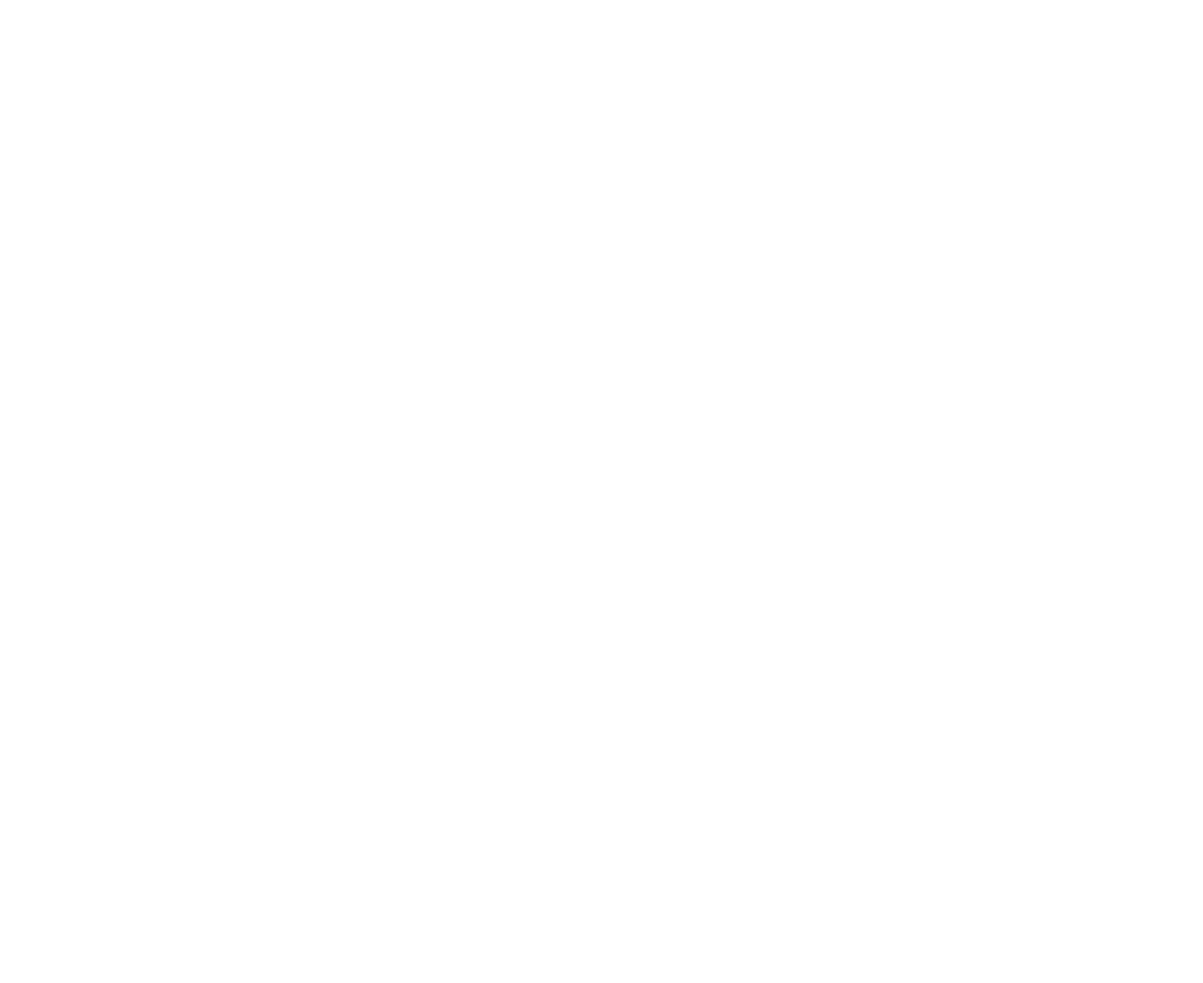
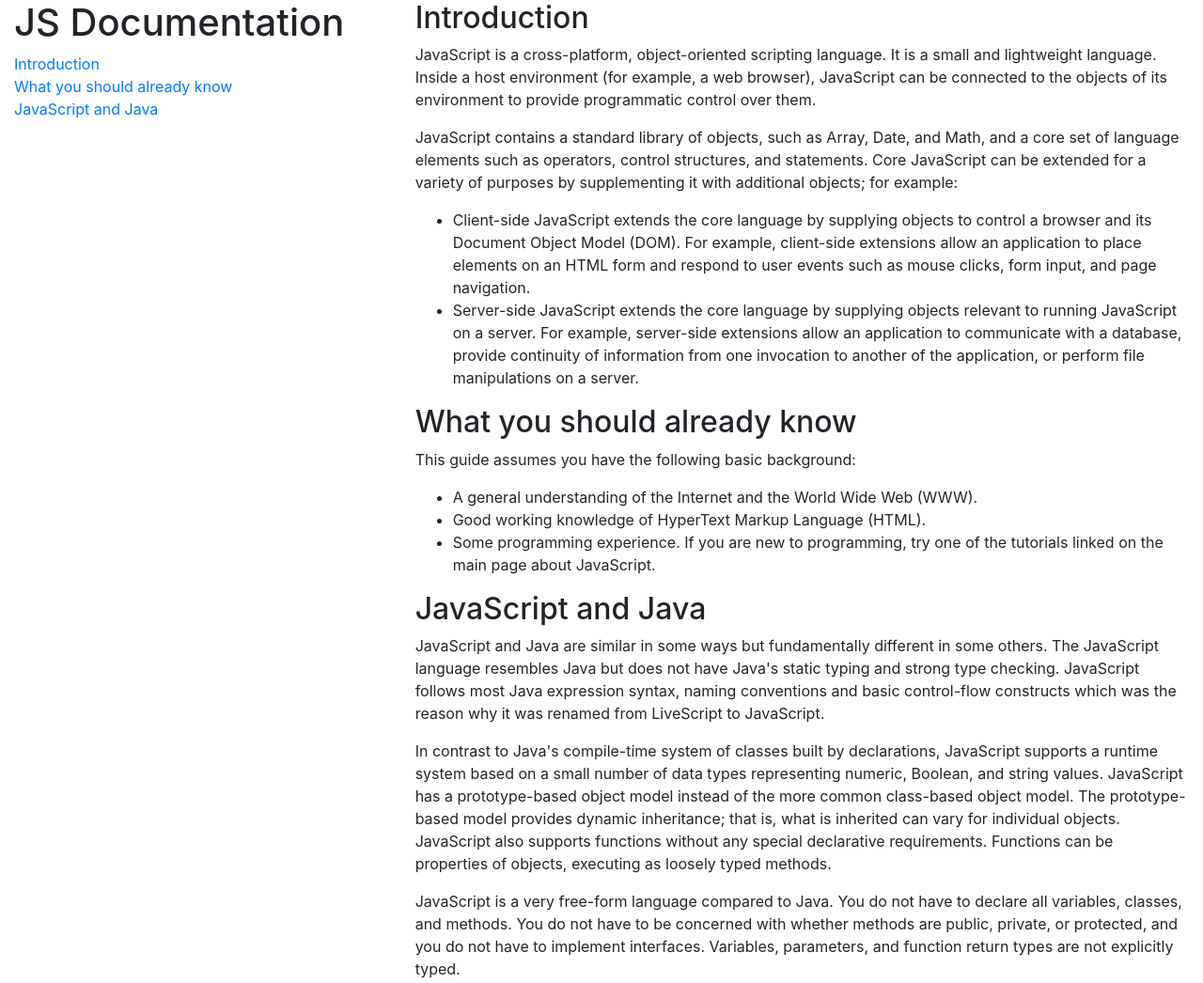
Before and after one commit to stysdor/Documantation-page, a plain HTML site: page index.html in a window 1280 px wide. Shown: the whole page at 94% size. Before the commit the page ends 800 px from the top, so only its background shows below. Drawn offline with nearby package versions, Linux system fonts and the light colour scheme.

Commit message:
add first content to the page

```diff
--- a/index.html
+++ b/index.html
@@ -4,9 +4,57 @@
     <title>Documentation of JS</title>
     <meta name="viewport" content="width=device-width, initial-scale=1">
     <link rel="stylesheet" type="text/css" href="css/style.css">
+    <link rel="stylesheet" href="https://stackpath.bootstrapcdn.com/bootstrap/4.1.3/css/bootstrap.min.css" integrity="sha384-MCw98/SFnGE8fJT3GXwEOngsV7Zt27NXFoaoApmYm81iuXoPkFOJwJ8ERdknLPMO" crossorigin="anonymous">
+<script src="https://stackpath.bootstrapcdn.com/bootstrap/4.1.3/js/bootstrap.min.js" integrity="sha384-ChfqqxuZUCnJSK3+MXmPNIyE6ZbWh2IMqE241rYiqJxyMiZ6OW/JmZQ5stwEULTy" crossorigin="anonymous"></script>
 
 </head>
 
 <body>
+<div class="container-fluid">
+	<div class="row">
+		<div class="col-12 col-md-4">
+			<nav id="nav">
+				<h1>JS Documentation</h1>
+				<div class="list-topics">
+					<div class="topic-title"><a href="#Introduction">Introduction</a></div>
+					<div class="topic-title"><a href="#already-know">What you should already know</a></div>
+					<div class="topic-title"><a href="#JS-Java">JavaScript and Java</a></div>
+				</div>
+
+			</nav>
+		</div>
+		<div class="col-12 col-md-8">
+			<div class="topic" id=>
+				<h2>Introduction</h2>
+				<p>JavaScript is a cross-platform, object-oriented scripting language. It is a small and lightweight language. Inside a host environment (for example, a web browser), JavaScript can be connected to the objects of its environment to provide programmatic control over them. </p>
+				<p>JavaScript contains a standard library of objects, such as Array, Date, and Math, and a core set of language elements such as operators, control structures, and statements. Core JavaScript can be extended for a variety of purposes by supplementing it with additional objects; for example: </p>
+				<ul>
+					<li>Client-side JavaScript extends the core language by supplying objects to control a browser and its Document Object Model (DOM). For example, client-side extensions allow an application to place elements on an HTML form and respond to user events such as mouse clicks, form input, and page navigation. </li>
+					<li>Server-side JavaScript extends the core language by supplying objects relevant to running JavaScript on a server. For example, server-side extensions allow an application to communicate with a database, provide continuity of information from one invocation to another of the application, or perform file manipulations on a server.</li>
+				</ul>
+			</div>
+
+			<div class="topic" id="already-know">
+				<h2>What you should already know</h2>
+				<p>This guide assumes you have the following basic background:
+					<ul>
+						<li>A general understanding of the Internet and the World Wide Web (WWW).</li>
+						<li>Good working knowledge of HyperText Markup Language (HTML).</li>
+						<li>Some programming experience. If you are new to programming, try one of the tutorials linked on the main page about JavaScript.</li>
+					</ul>
+				</p>
+			</div>
+
+			<div class="topic" id="JS-Java">
+				<h2>JavaScript and Java</h2>
+				<p>JavaScript and Java are similar in some ways but fundamentally different in some others. The JavaScript language resembles Java but does not have Java's static typing and strong type checking. JavaScript follows most Java expression syntax, naming conventions and basic control-flow constructs which was the reason why it was renamed from LiveScript to JavaScript. </p>
+
+				<p>In contrast to Java's compile-time system of classes built by declarations, JavaScript supports a runtime system based on a small number of data types representing numeric, Boolean, and string values. JavaScript has a prototype-based object model instead of the more common class-based object model. The prototype-based model provides dynamic inheritance; that is, what is inherited can vary for individual objects. JavaScript also supports functions without any special declarative requirements. Functions can be properties of objects, executing as loosely typed methods. </p>
+
+				<p>JavaScript is a very free-form language compared to Java. You do not have to declare all variables, classes, and methods. You do not have to be concerned with whether methods are public, private, or protected, and you do not have to implement interfaces. Variables, parameters, and function return types are not explicitly typed. </p>
+			</div>
+		</div>
+	</div>
+</div>
 
 </body>
```
